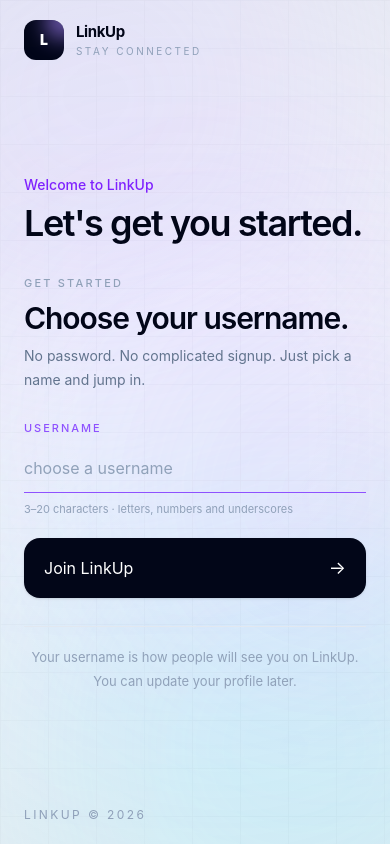
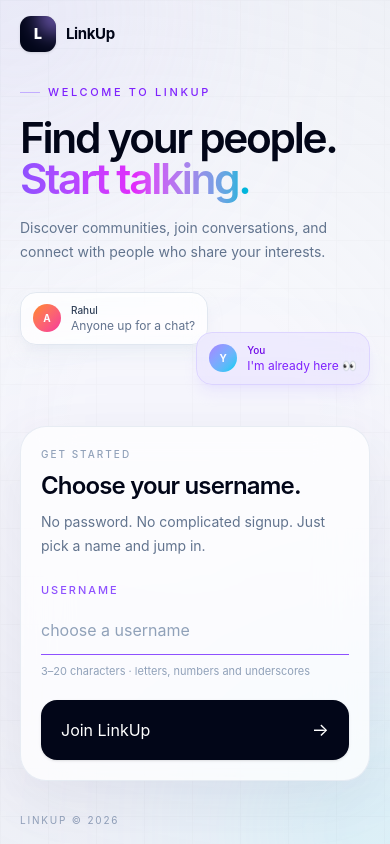
Before and after one commit to devx-arjun/Real-Time-Chat-Application, a React (Vite) app in the folder client/: page / in a window 390 px wide. Built offline with nearby package versions, Linux system fonts and the light colour scheme; no server answers.

Commit message:
Responsiveness updated

```diff
--- a/client/index.html
+++ b/client/index.html
@@ -2,7 +2,6 @@
 <html lang="en">
   <head>
     <meta charset="UTF-8" />
-    <link rel="icon" type="image/svg+xml" href="/favicon.svg" />
     <meta name="viewport" content="width=device-width, initial-scale=1.0" />
     <title>LinkUp</title>
   </head>
--- a/client/src/pages/SpacePage.tsx
+++ b/client/src/pages/SpacePage.tsx
@@ -240,7 +240,7 @@ export default function SpacePage() {
   return (
     <main className="min-h-screen bg-[#f7f8fc] text-slate-950">
       <div className="mx-auto min-h-screen max-w-[1400px] px-5 sm:px-8 lg:px-10">
-        <header className="flex h-20 items-center justify-between">
+        <header className="flex h-14 sm:h-20 items-center justify-between">
           <Link
             to="/home"
             className="text-sm font-medium text-slate-500 transition hover:text-violet-600"
@@ -251,7 +251,7 @@ export default function SpacePage() {
 
         {/* Space Header */}
         <section className="py-10 pt-4">
-          <div className="rounded-[32px] border border-slate-200 bg-white/70 p-8 shadow-[0_15px_50px_rgba(30,20,60,0.04)] sm:p-10">
+          <div className="rounded-[32px] border border-slate-200 bg-white/70 p-5 sm:p-8 shadow-[0_15px_50px_rgba(30,20,60,0.04)] sm:p-10">
             <div className="flex flex-col gap-6 sm:flex-row sm:items-start sm:justify-between">
               <div>
                 <div className="mb-3 text-xs font-medium uppercase tracking-[0.25em] text-violet-600">
--- a/client/src/pages/WelcomePage.tsx
+++ b/client/src/pages/WelcomePage.tsx
@@ -58,27 +58,19 @@ export default function WelcomePage() {
   }
 
   return (
-    <main
-      className={`relative min-h-screen overflow-x-hidden bg-[#f7f8fc] text-slate-950`}
-    >
+    <main className="relative min-h-[100dvh] overflow-x-hidden bg-[#f7f8fc] text-slate-950">
       {/* Ambient background */}
       <div className="pointer-events-none fixed inset-0 overflow-hidden">
-        <div
-          className={`absolute -left-40 -top-40 h-[32rem] w-[32rem] rounded-full blur-[140px] bg-violet-300/30`}
-        />
+        <div className="absolute -left-32 -top-32 h-72 w-72 rounded-full bg-violet-300/20 blur-[110px] sm:-left-40 sm:-top-40 sm:h-[32rem] sm:w-[32rem] sm:bg-violet-300/30 sm:blur-[140px]" />
 
-        <div
-          className={`absolute -bottom-40 -right-40 h-[32rem] w-[32rem] rounded-full blur-[140px] bg-cyan-300/30`}
-        />
+        <div className="absolute -bottom-32 -right-32 h-72 w-72 rounded-full bg-cyan-300/20 blur-[110px] sm:-bottom-40 sm:-right-40 sm:h-[32rem] sm:w-[32rem] sm:bg-cyan-300/30 sm:blur-[140px]" />
 
-        <div
-          className={`absolute left-[45%] top-[40%] h-80 w-80 rounded-full blur-[130px] bg-fuchsia-300/20`}
-        />
+        <div className="absolute left-[45%] top-[40%] hidden h-80 w-80 rounded-full bg-fuchsia-300/20 blur-[130px] sm:block" />
       </div>
 
       {/* Grid */}
       <div
-        className="pointer-events-none fixed inset-0 opacity-[0.025]"
+        className="pointer-events-none fixed inset-0 opacity-[0.02] sm:opacity-[0.025]"
         style={{
           backgroundImage:
             "linear-gradient(rgba(15,23,42,.8) 1px, transparent 1px), linear-gradient(90deg, rgba(15,23,42,.8) 1px, transparent 1px)",
@@ -87,16 +79,13 @@ export default function WelcomePage() {
       />
 
       {/* Vignette */}
-      <div
-        className={`pointer-events-none fixed inset-0 bg-[radial-gradient(circle_at_center,transparent_25%,rgba(148,163,184,.12)_100%)]`}
-      />
+      <div className="pointer-events-none fixed inset-0 bg-[radial-gradient(circle_at_center,transparent_25%,rgba(148,163,184,.08)_100%)] sm:bg-[radial-gradient(circle_at_center,transparent_25%,rgba(148,163,184,.12)_100%)]" />
 
-      <div className="relative z-10 flex min-h-screen flex-col px-6 py-5 sm:px-10 sm:py-6">
+      <div className="relative z-10 flex min-h-[100dvh] flex-col px-5 py-4 sm:px-10 sm:py-6">
+        {/* Header */}
         <header className="flex shrink-0 items-center justify-between">
-          <Link to="/welcome" className="group flex items-center gap-3">
-            <div
-              className={`relative flex h-10 w-10 items-center justify-center overflow-hidden rounded-xl text-sm font-black bg-slate-950 text-white`}
-            >
+          <Link to="/" className="group flex items-center gap-2.5 sm:gap-3">
+            <div className="relative flex h-9 w-9 items-center justify-center overflow-hidden rounded-[11px] bg-slate-950 text-sm font-black text-white shadow-sm sm:h-10 sm:w-10 sm:rounded-xl">
               <span className="relative z-10">L</span>
 
               <div className="absolute -right-3 -top-3 h-7 w-7 rounded-full bg-violet-400 blur-md" />
@@ -105,33 +94,25 @@ export default function WelcomePage() {
             <div>
               <p className="text-[15px] font-bold tracking-tight">LinkUp</p>
 
-              <p
-                className={`text-[10px] uppercase tracking-[0.25em] text-slate-400`}
-              >
+              <p className="hidden text-[10px] uppercase tracking-[0.25em] text-slate-400 sm:block">
                 Stay connected
               </p>
             </div>
           </Link>
 
-          <div className="flex items-center gap-4">
-            <div
-              className={`hidden items-center gap-2 text-xs sm:flex text-slate-400`}
-            >
-              <span className="h-1.5 w-1.5 rounded-full bg-emerald-400" />
-              All systems online
-            </div>
+          <div className="hidden items-center gap-2 text-xs text-slate-400 sm:flex">
+            <span className="h-1.5 w-1.5 rounded-full bg-emerald-400" />
+            All systems online
           </div>
         </header>
 
         {/* Main */}
-        <div className="flex flex-1 items-center justify-center py-10 sm:py-14">
-          <div className="grid w-full max-w-6xl items-center gap-12 lg:grid-cols-[1fr_430px] lg:gap-20">
-            {/* Left */}
+        <div className="flex flex-1 items-center justify-center">
+          <div className="grid w-full max-w-6xl items-center gap-10 py-6 sm:py-12 lg:grid-cols-[1fr_430px] lg:gap-20">
+            {/* Desktop Hero */}
             <section className="hidden lg:block">
               <div className="max-w-2xl">
-                <div
-                  className={`mb-6 flex items-center gap-3 text-xs font-medium uppercase tracking-[0.3em] text-violet-600`}
-                >
+                <div className="mb-6 flex items-center gap-3 text-xs font-medium uppercase tracking-[0.3em] text-violet-600">
                   <span className="h-px w-8 bg-violet-400/60" />
                   Welcome to LinkUp
                 </div>
@@ -144,43 +125,37 @@ export default function WelcomePage() {
                   </span>
                 </h1>
 
-                <p
-                  className={`mt-7 max-w-lg text-base leading-7 text-slate-500`}
-                >
+                <p className="mt-7 max-w-lg text-base leading-7 text-slate-500">
                   Pick a username, join spaces, and start conversations with
                   people who share your interests.
                 </p>
               </div>
 
-              {/* Fake conversation preview */}
+              {/* Desktop conversation preview */}
               <div className="relative mt-12 h-36 max-w-xl">
-                <div
-                  className={`absolute left-0 top-0 flex items-start gap-3 rounded-2xl border px-4 py-3 shadow-2xl backdrop-blur-md border-slate-200 bg-white/70 shadow-slate-300/20`}
-                >
+                <div className="absolute left-0 top-0 flex items-start gap-3 rounded-2xl border border-slate-200 bg-white/70 px-4 py-3 shadow-2xl shadow-slate-300/20 backdrop-blur-md">
                   <div className="mt-0.5 flex h-8 w-8 items-center justify-center rounded-full bg-gradient-to-br from-orange-400 to-pink-500 text-xs font-bold text-white">
                     A
                   </div>
 
                   <div>
-                    <p className={`text-xs font-medium text-slate-700`}>Aria</p>
+                    <p className="text-xs font-medium text-slate-700">Rahul</p>
 
-                    <p className={`mt-1 text-sm text-slate-500`}>
+                    <p className="mt-1 text-sm text-slate-500">
                       Anyone up for a late-night chat?
                     </p>
                   </div>
                 </div>
 
-                <div
-                  className={`absolute right-2 top-14 flex items-start gap-3 rounded-2xl border px-4 py-3 shadow-2xl backdrop-blur-md border-violet-200 bg-violet-100/70 shadow-violet-200/30`}
-                >
+                <div className="absolute right-2 top-14 flex items-start gap-3 rounded-2xl border border-violet-200 bg-violet-100/70 px-4 py-3 shadow-2xl shadow-violet-200/30 backdrop-blur-md">
                   <div className="mt-0.5 flex h-8 w-8 items-center justify-center rounded-full bg-gradient-to-br from-violet-400 to-cyan-400 text-xs font-bold text-white">
                     Y
                   </div>
 
                   <div>
-                    <p className={`text-xs font-medium text-violet-700`}>You</p>
+                    <p className="text-xs font-medium text-violet-700">You</p>
 
-                    <p className={`mt-1 text-sm text-violet-600`}>
+                    <p className="mt-1 text-sm text-violet-600">
                       I'm already here 👀
                     </p>
                   </div>
@@ -188,36 +163,80 @@ export default function WelcomePage() {
               </div>
             </section>
 
-            {/* Guest setup */}
+            {/* Mobile Hero + Form */}
             <section className="w-full">
-              <div className="relative">
-                <div className="pointer-events-none absolute -inset-10 rounded-[40px] bg-violet-500/[0.035] blur-3xl" />
+              {/* Mobile intro */}
+              <div className="mb-7 lg:hidden">
+                <div className="mb-4 flex items-center gap-2 text-[11px] font-medium uppercase tracking-[0.24em] text-violet-600">
+                  <span className="h-px w-5 bg-violet-400/60" />
+                  Welcome to LinkUp
+                </div>
 
-                <div className="relative">
-                  {/* Mobile heading */}
-                  <div className="mb-8 lg:hidden">
-                    <p className={`mb-2 text-sm font-medium text-violet-600`}>
-                      Welcome to LinkUp
+                <h1 className="text-[2.65rem] font-semibold leading-[0.98] tracking-[-0.055em] sm:text-5xl">
+                  Find your people.
+                  <br />
+                  <span className="bg-gradient-to-r from-violet-500 via-fuchsia-500 to-cyan-500 bg-clip-text text-transparent">
+                    Start talking.
+                  </span>
+                </h1>
+
+                <p className="mt-4 max-w-md text-sm leading-6 text-slate-500 sm:text-base">
+                  Discover communities, join conversations, and connect with
+                  people who share your interests.
+                </p>
+              </div>
+
+              {/* Mobile conversation preview */}
+              <div className="relative mb-12 h-[86px] sm:hidden">
+                <div className="absolute left-0 top-0 flex max-w-[78%] items-center gap-2.5 rounded-2xl border border-slate-200 bg-white/80 px-3 py-2.5 shadow-lg shadow-slate-200/50 backdrop-blur-md">
+                  <div className="flex h-7 w-7 shrink-0 items-center justify-center rounded-full bg-gradient-to-br from-orange-400 to-pink-500 text-[10px] font-bold text-white">
+                    A
+                  </div>
+
+                  <div className="min-w-0">
+                    <p className="text-[10px] font-medium text-slate-700">
+                      Rahul
                     </p>
 
-                    <h1 className="text-4xl font-semibold tracking-[-0.04em]">
-                      Let's get you started.
-                    </h1>
+                    <p className="truncate text-xs text-slate-500">
+                      Anyone up for a chat?
+                    </p>
+                  </div>
+                </div>
+
+                <div className="absolute right-0 top-10 flex max-w-[68%] items-center gap-2.5 rounded-2xl border border-violet-200 bg-violet-100/80 px-3 py-2.5 shadow-lg shadow-violet-200/40 backdrop-blur-md">
+                  <div className="flex h-7 w-7 shrink-0 items-center justify-center rounded-full bg-gradient-to-br from-violet-400 to-cyan-400 text-[10px] font-bold text-white">
+                    Y
                   </div>
 
-                  {/* Heading */}
-                  <div className="mb-7">
-                    <p
-                      className={`mb-2 text-[11px] font-medium uppercase tracking-[0.2em] text-slate-400`}
-                    >
+                  <div className="min-w-0">
+                    <p className="text-[10px] font-medium text-violet-700">
+                      You
+                    </p>
+
+                    <p className="truncate text-xs text-violet-600">
+                      I'm already here 👀
+                    </p>
+                  </div>
+                </div>
+              </div>
+
+              {/* Form container */}
+              <div className="relative">
+                <div className="pointer-events-none absolute -inset-8 rounded-[40px] bg-violet-500/[0.035] blur-3xl" />
+
+                <div className="relative rounded-[26px] border border-slate-200/80 bg-white/75 p-5 shadow-[0_20px_60px_rgba(15,23,42,0.06)] backdrop-blur-xl sm:rounded-[30px] sm:p-7 lg:border-0 lg:bg-transparent lg:p-0 lg:shadow-none lg:backdrop-blur-none">
+                  {/* Form heading */}
+                  <div className="mb-6">
+                    <p className="mb-2 text-[10px] font-medium uppercase tracking-[0.2em] text-slate-400">
                       Get started
                     </p>
 
-                    <h2 className="text-3xl font-semibold tracking-[-0.035em]">
+                    <h2 className="text-2xl font-semibold tracking-[-0.035em] sm:text-3xl">
                       Choose your username.
                     </h2>
 
-                    <p className={`mt-2 text-sm leading-6 text-slate-500`}>
+                    <p className="mt-2 text-sm leading-6 text-slate-500">
                       No password. No complicated signup. Just pick a name and
                       jump in.
                     </p>
@@ -225,11 +244,10 @@ export default function WelcomePage() {
 
                   {/* Error */}
                   {error && (
-                    <div
-                      className={`mb-5 flex items-center gap-3 border-l-2 bg-red-500/[0.07] px-4 py-3 text-sm text-red-600`}
-                    >
-                      <span className="h-1.5 w-1.5 shrink-0 rounded-full bg-red-400" />
-                      {error}
+                    <div className="mb-5 flex items-start gap-3 border-l-2 border-red-400 bg-red-500/[0.07] px-4 py-3 text-sm text-red-600">
+                      <span className="mt-1.5 h-1.5 w-1.5 shrink-0 rounded-full bg-red-400" />
+
+                      <span>{error}</span>
                     </div>
                   )}
 
@@ -238,7 +256,7 @@ export default function WelcomePage() {
                     <div className="group">
                       <label
                         htmlFor="username"
-                        className={`mb-2 block text-[11px] font-medium uppercase tracking-[0.18em] text-slate-500 group-focus-within:text-violet-500`}
+                        className="mb-2 block text-[11px] font-medium uppercase tracking-[0.18em] text-slate-500 transition-colors group-focus-within:text-violet-500"
                       >
                         Username
                       </label>
@@ -253,10 +271,10 @@ export default function WelcomePage() {
                         maxLength={20}
                         autoFocus
                         disabled={loading}
-                        className={`w-full border-b bg-transparent px-0 py-3 text-[15px] outline-none transition border-slate-300 text-slate-900 placeholder:text-slate-400 focus:border-violet-500`}
+                        className="w-full border-b border-slate-300 bg-transparent px-0 py-3 text-[15px] text-slate-900 outline-none transition placeholder:text-slate-400 focus:border-violet-500 disabled:cursor-not-allowed disabled:opacity-60"
                       />
 
-                      <p className={`mt-2 text-[11px] text-slate-400`}>
+                      <p className="mt-2 text-[11px] text-slate-400">
                         3–20 characters · letters, numbers and underscores
                       </p>
                     </div>
@@ -264,25 +282,15 @@ export default function WelcomePage() {
                     <button
                       type="submit"
                       disabled={loading}
-                      className={`group flex w-full cursor-pointer items-center justify-between rounded-2xl px-5 py-4 text-sm font-semibold transition duration-200 hover:-translate-y-0.5 active:translate-y-0 disabled:cursor-not-allowed disabled:opacity-50 bg-slate-950 text-white shadow-sm hover:bg-indigo-600 hover:shadow-lg hover:shadow-indigo-500/20`}
+                      className="group flex w-full cursor-pointer items-center justify-between rounded-2xl bg-slate-950 px-5 py-4 text-sm font-semibold text-white shadow-sm transition duration-200 hover:-translate-y-0.5 hover:bg-indigo-600 hover:shadow-lg hover:shadow-indigo-500/20 active:translate-y-0 disabled:cursor-not-allowed disabled:opacity-50"
                     >
-                      <span>
-                        {loading ? "Joining" : "Join LinkUp"}
-                      </span>
+                      <span>{loading ? "Joining" : "Join LinkUp"}</span>
 
                       <span className="text-lg transition-transform duration-200 group-hover:translate-x-1">
                         →
                       </span>
                     </button>
                   </form>
-
-                  {/* Privacy note */}
-                  <div
-                    className={`mt-7 border-t pt-5 text-center text-[13px] leading-5 border-slate-200 text-slate-400`}
-                  >
-                    <p>Your username is how people will see you on LinkUp.</p>
-                    <p className="mt-1">You can update your profile later.</p>
-                  </div>
                 </div>
               </div>
             </section>
@@ -290,9 +298,7 @@ export default function WelcomePage() {
         </div>
 
         {/* Footer */}
-        <footer
-          className={`flex shrink-0 items-center justify-between text-[12px] uppercase tracking-[0.2em] text-slate-400`}
-        >
+        <footer className="flex shrink-0 items-center justify-between text-[10px] uppercase tracking-[0.18em] text-slate-400 sm:text-[12px] sm:tracking-[0.2em]">
           <span>LinkUp © 2026</span>
 
           <span className="hidden sm:block">Connect. Converse. Belong.</span>
```
Also changed, not shown: client/src/pages/ChatPage.tsx (+2 -5 lines).
